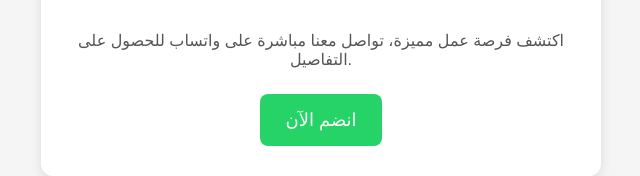
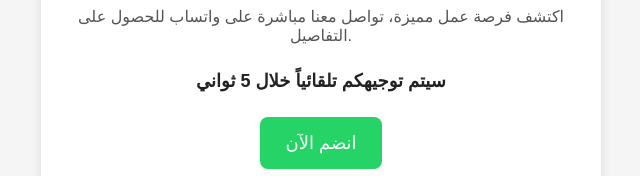
Before and after one commit to hamsypg/Landingpage, a plain HTML site: page index.html in a window 1280 px wide. Shown: the part 489-665 px from the top of the page, without its empty margins (319-959 px from the left). Drawn offline with Linux system fonts and the light colour scheme.

Commit message:
index.html

```diff
--- a/index.html
+++ b/index.html
@@ -66,6 +66,11 @@
 
         <p>اكتشف فرصة عمل مميزة، تواصل معنا مباشرة على واتساب للحصول على التفاصيل.</p>
 
+        <!-- عد تنازلي -->
+        <p id="countdown" style="font-size:18px; font-weight:bold; color:#222;">
+          سيتم توجيهكم تلقائياً خلال <span id="timer">10</span> ثواني
+        </p>
+
         <!-- زر الانضمام -->
         <a id="whatsapp-button" class="cta-button" href="#" target="_blank">انضم الآن</a>
     </div>
@@ -86,6 +91,20 @@
         }
 
         document.getElementById("whatsapp-button").href = finalLink;
+
+        // عد تنازلي 10 ثواني + تحويل تلقائي
+        let timeLeft = 10; // ثواني
+        const timerElement = document.getElementById("timer");
+
+        const countdown = setInterval(() => {
+            timeLeft--;
+            timerElement.textContent = timeLeft;
+
+            if(timeLeft <= 0){
+                clearInterval(countdown);
+                window.location.href = finalLink; // التوجيه التلقائي
+            }
+        }, 1000);
     </script>
 </body>
 </html>
```
